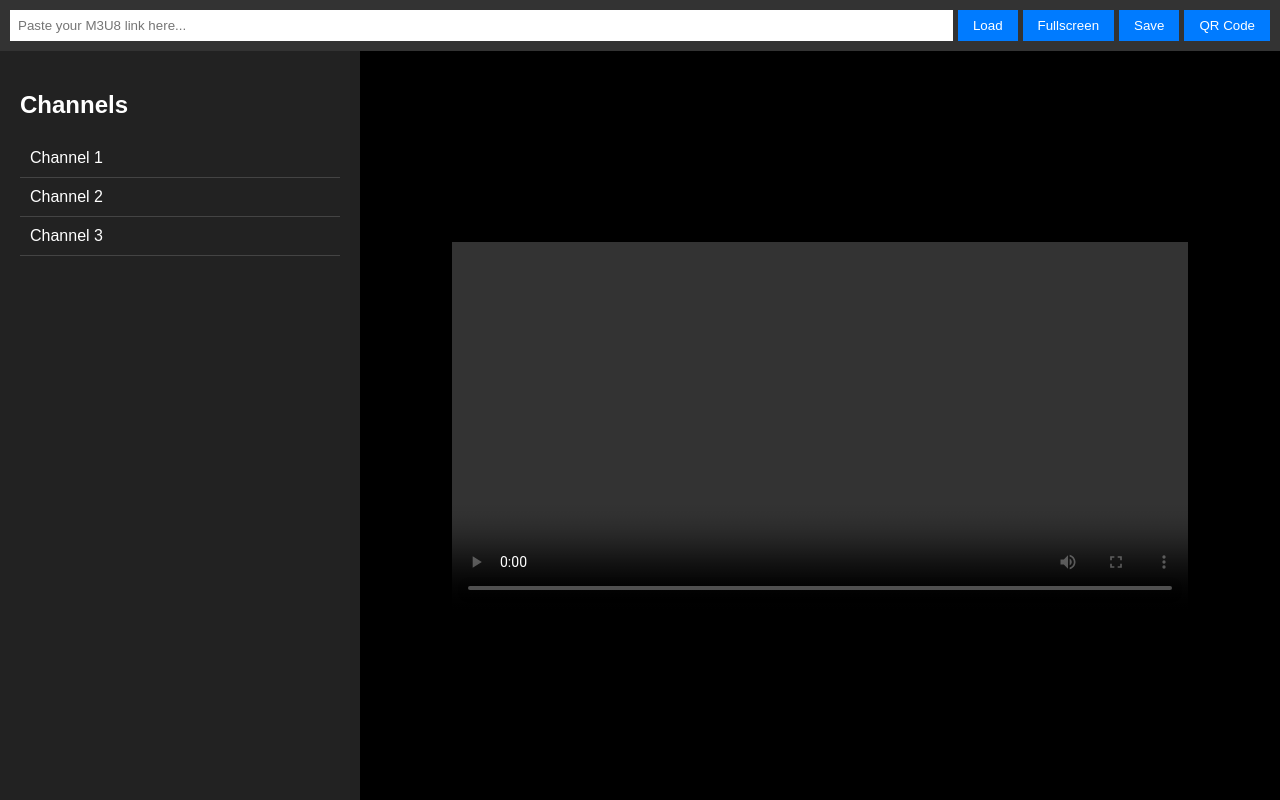
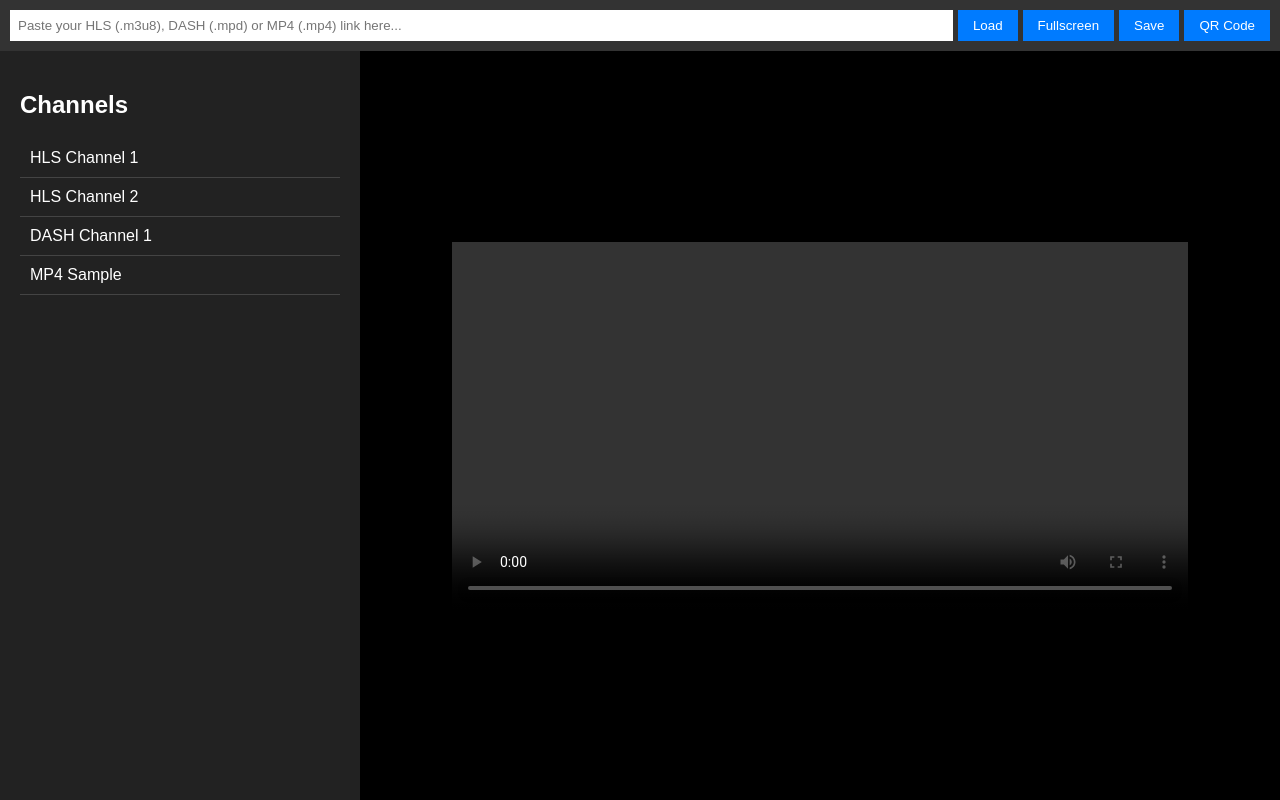
Before and after one commit to Mx455/hls-player, a plain HTML site: page index.html in a window 1280 px wide. Drawn offline with nearby package versions, Linux system fonts and the light colour scheme.

Commit message:
Update index.html
mp4, dash supported

```diff
--- a/index.html
+++ b/index.html
@@ -3,8 +3,9 @@
 <head>
     <meta charset="UTF-8">
     <meta name="viewport" content="width=device-width, initial-scale=1.0">
-    <title>HLS TV Player</title>
+    <title>HLS, DASH & MP4 TV Player</title>
     <script src="https://cdn.jsdelivr.net/npm/hls.js@latest"></script>
+    <script src="https://cdn.dashjs.org/latest/dash.all.min.js"></script>
     <script src="https://cdnjs.cloudflare.com/ajax/libs/qrcodejs/1.0.0/qrcode.min.js"></script>
     <style>
         body {
@@ -76,7 +77,7 @@
 </head>
 <body onload="checkURLParams()">
     <div id="input-container">
-        <input type="text" id="m3u8-input" placeholder="Paste your M3U8 link here...">
+        <input type="text" id="m3u8-input" placeholder="Paste your HLS (.m3u8), DASH (.mpd) or MP4 (.mp4) link here...">
         <button id="load-button" onclick="loadCustomStream()">Load</button>
         <button id="fullscreen-button" onclick="toggleFullScreen()">Fullscreen</button>
         <button id="save-button" onclick="saveFavorite()">Save</button>
@@ -85,9 +86,10 @@
     <div class="container">
         <div id="channel-list">
             <h2>Channels</h2>
-            <div class="channel" onclick="loadStream('https://test-streams.mux.dev/x36xhzz/x36xhzz.m3u8')">Channel 1</div>
-            <div class="channel" onclick="loadStream('https://test-streams.mux.dev/test_001/stream.m3u8')">Channel 2</div>
-            <div class="channel" onclick="loadStream('https://test-streams.mux.dev/pts_shift/master.m3u8')">Channel 3</div>
+            <div class="channel" onclick="loadStream('https://test-streams.mux.dev/x36xhzz/x36xhzz.m3u8')">HLS Channel 1</div>
+            <div class="channel" onclick="loadStream('https://test-streams.mux.dev/test_001/stream.m3u8')">HLS Channel 2</div>
+            <div class="channel" onclick="loadStream('https://dash.akamaized.net/envivio/EnvivioDash3/manifest.mpd')">DASH Channel 1</div>
+            <div class="channel" onclick="loadStream('https://sample-videos.com/video123/mp4/720/big_buck_bunny_720p_1mb.mp4')">MP4 Sample</div>
         </div>
         <div id="video-container">
             <video id="video" controls></video>
@@ -100,12 +102,21 @@
             var inputField = document.getElementById('m3u8-input');
             inputField.value = url;
 
-            if (Hls.isSupported()) {
-                var hls = new Hls();
-                hls.loadSource(url);
-                hls.attachMedia(video);
-            } else if (video.canPlayType('application/vnd.apple.mpegurl')) {
+            if (url.endsWith(".m3u8")) {
+                if (Hls.isSupported()) {
+                    var hls = new Hls();
+                    hls.loadSource(url);
+                    hls.attachMedia(video);
+                } else if (video.canPlayType('application/vnd.apple.mpegurl')) {
+                    video.src = url;
+                }
+            } else if (url.endsWith(".mpd")) {
+                var player = dashjs.MediaPlayer().create();
+                player.initialize(video, url, true);
+            } else if (url.endsWith(".mp4")) {
                 video.src = url;
+            } else {
+                alert("Unsupported format. Please use .m3u8, .mpd, or .mp4");
             }
             video.play();
             updateURL(url);
@@ -159,15 +170,6 @@
                 document.getElementById('qr-code').style.display = 'block';
             }
         }
-
-        document.addEventListener("keydown", function(event) {
-            if (event.key === "f") toggleFullScreen();
-            if (event.key === " ") {
-                event.preventDefault();
-                let video = document.getElementById("video");
-                video.paused ? video.play() : video.pause();
-            }
-        });
     </script>
 </body>
 </html>
```
